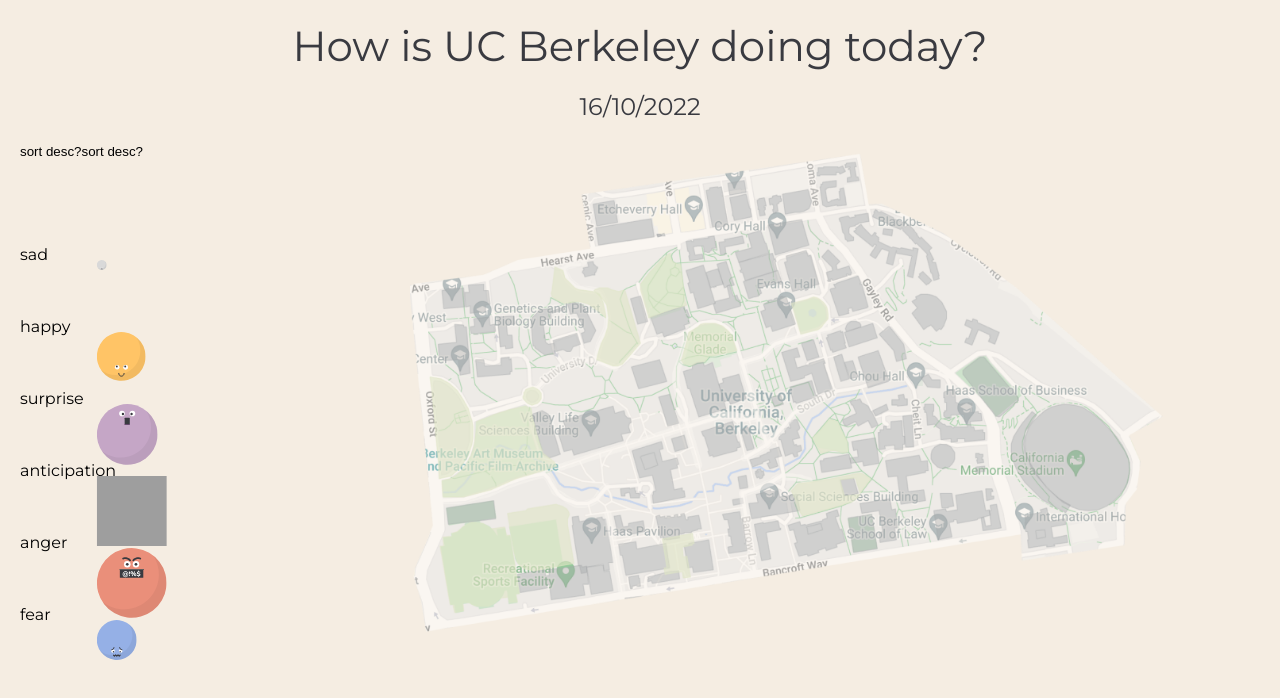
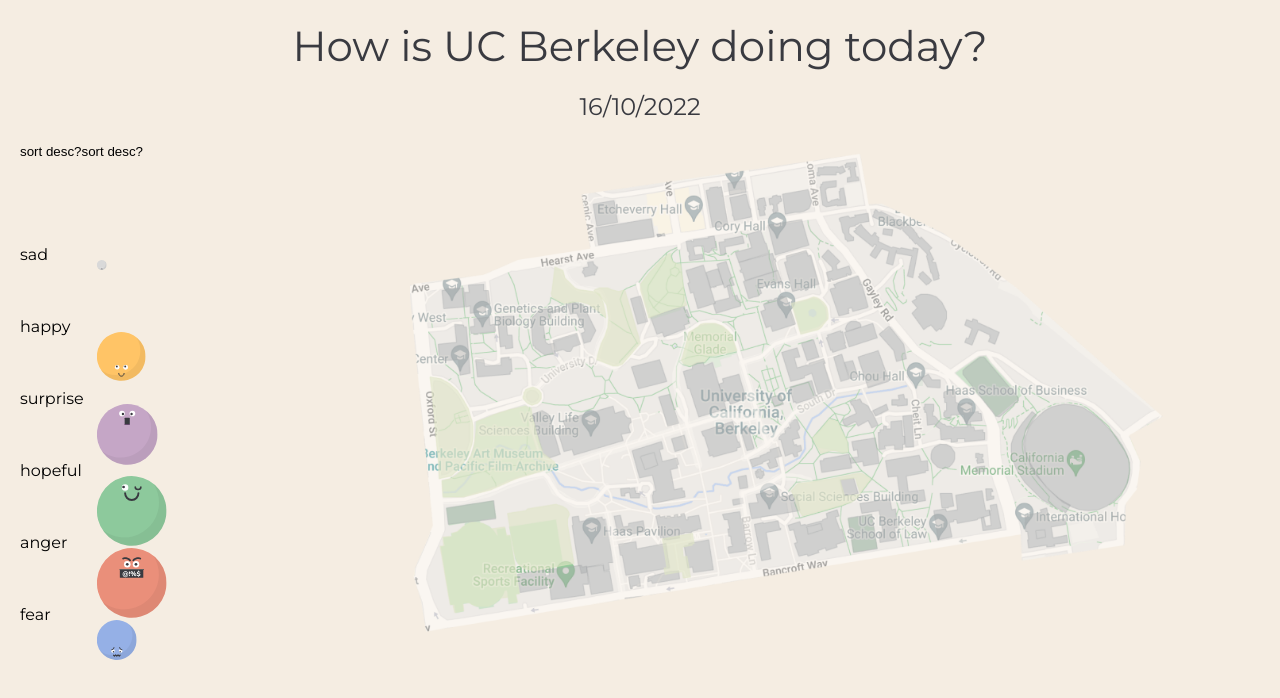
Before and after one commit to andyyvo/calhacks9, a React (Create React App) app: page /home in a window 1280 px wide. Shown: the top 698 px of the page. Built offline with nearby package versions, Linux system fonts and the light colour scheme; grey boxes are pictures that could not be loaded.

Commit message:
ITS HOPEFUL

```diff
--- a/src/components/DataVis/MoodRatios.js
+++ b/src/components/DataVis/MoodRatios.js
@@ -40,7 +40,7 @@
     const [data,setData] = useState([
         {emotion: 'fear', score: 0.2},
         {emotion: 'anger', score: 0.1},
-        {emotion: 'anticipation', score: 0.1},
+        {emotion: 'hopeful', score: 0.1},
         {emotion: 'surprise', score: 0.13},
         {emotion: 'happy', score: 0.17},
         {emotion: 'sad', score: 0.3}
```
